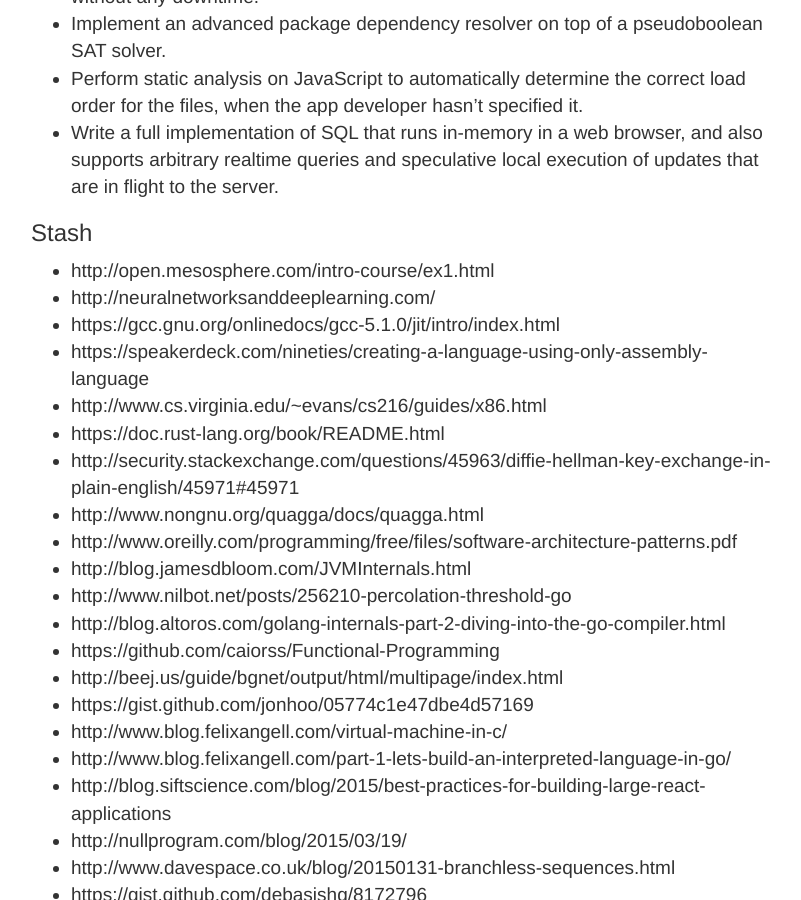
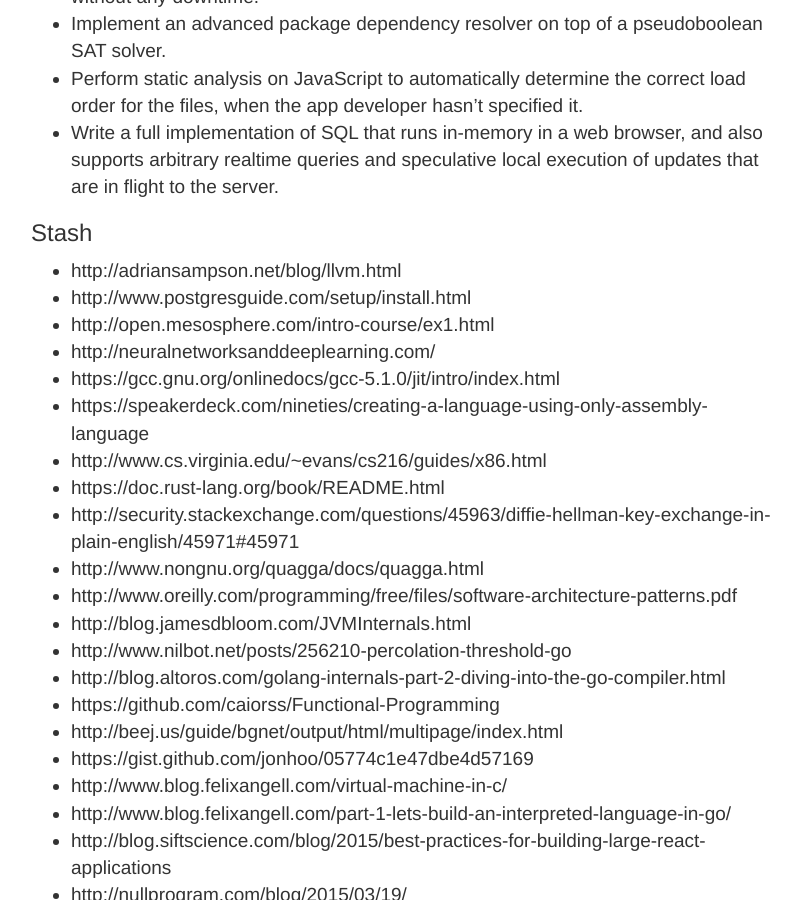
Before and after one commit to rohityadavcloud/rohityadavcloud.github.io, a Jekyll site: the page built from k/index.markdown, in a window 1280 px wide and 900 px high, scrolled down 4699 px. Shown: the whole window, without its empty margins (234-1035 px from the left). Built offline with Jekyll 4.4.1, drawn with Linux system fonts in a browser that asks for light colours; some of the changed lines change nothing that is shown.

Commit message:
kup
Signed-off-by: Rohit Yadav <bhaisaab@baagi.org>

```diff
--- a/k/index.markdown
+++ b/k/index.markdown
@@ -186,6 +186,8 @@
 
 ### Stash
 
+- http://adriansampson.net/blog/llvm.html
+- http://www.postgresguide.com/setup/install.html
 - http://open.mesosphere.com/intro-course/ex1.html
 - http://neuralnetworksanddeeplearning.com/
 - https://gcc.gnu.org/onlinedocs/gcc-5.1.0/jit/intro/index.html
```
